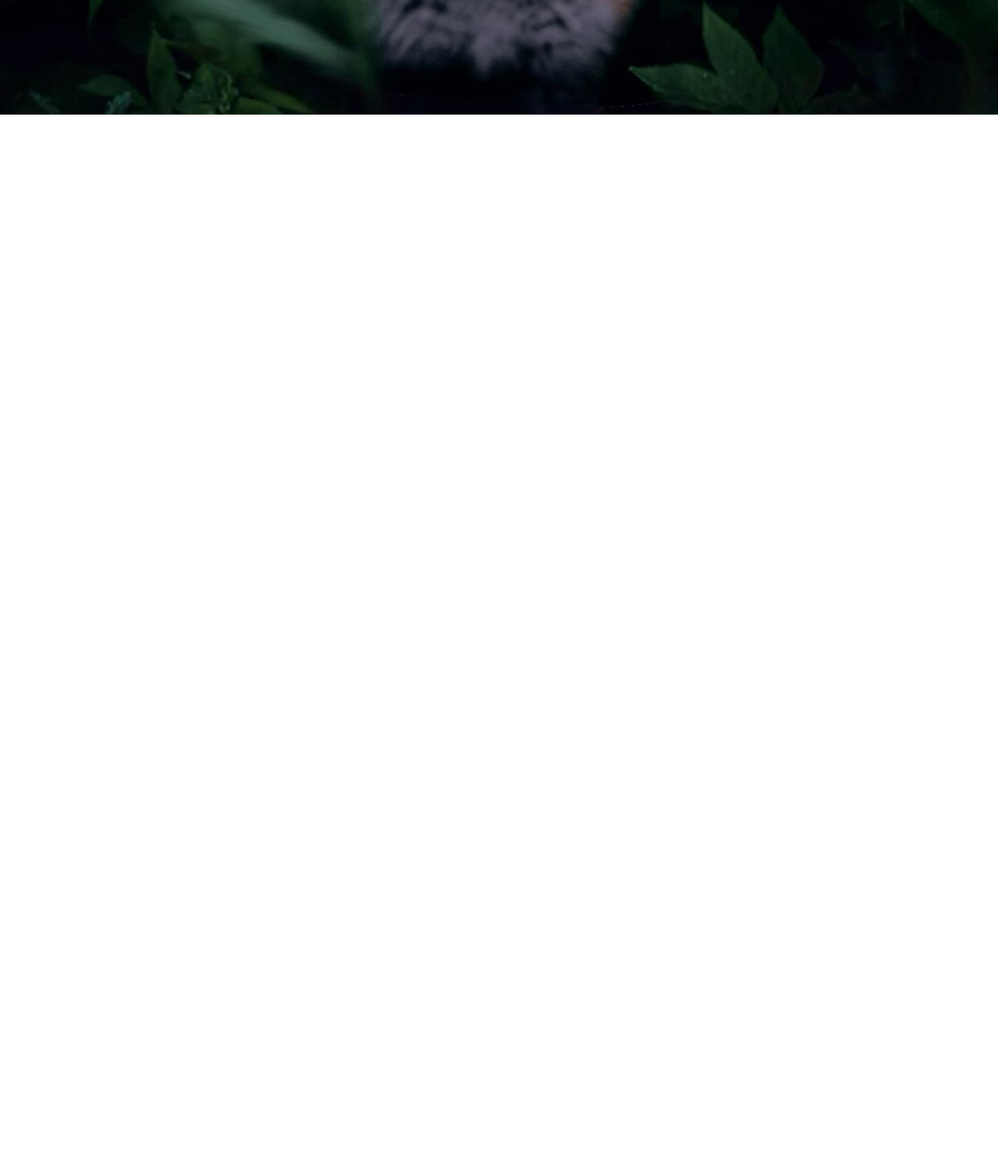
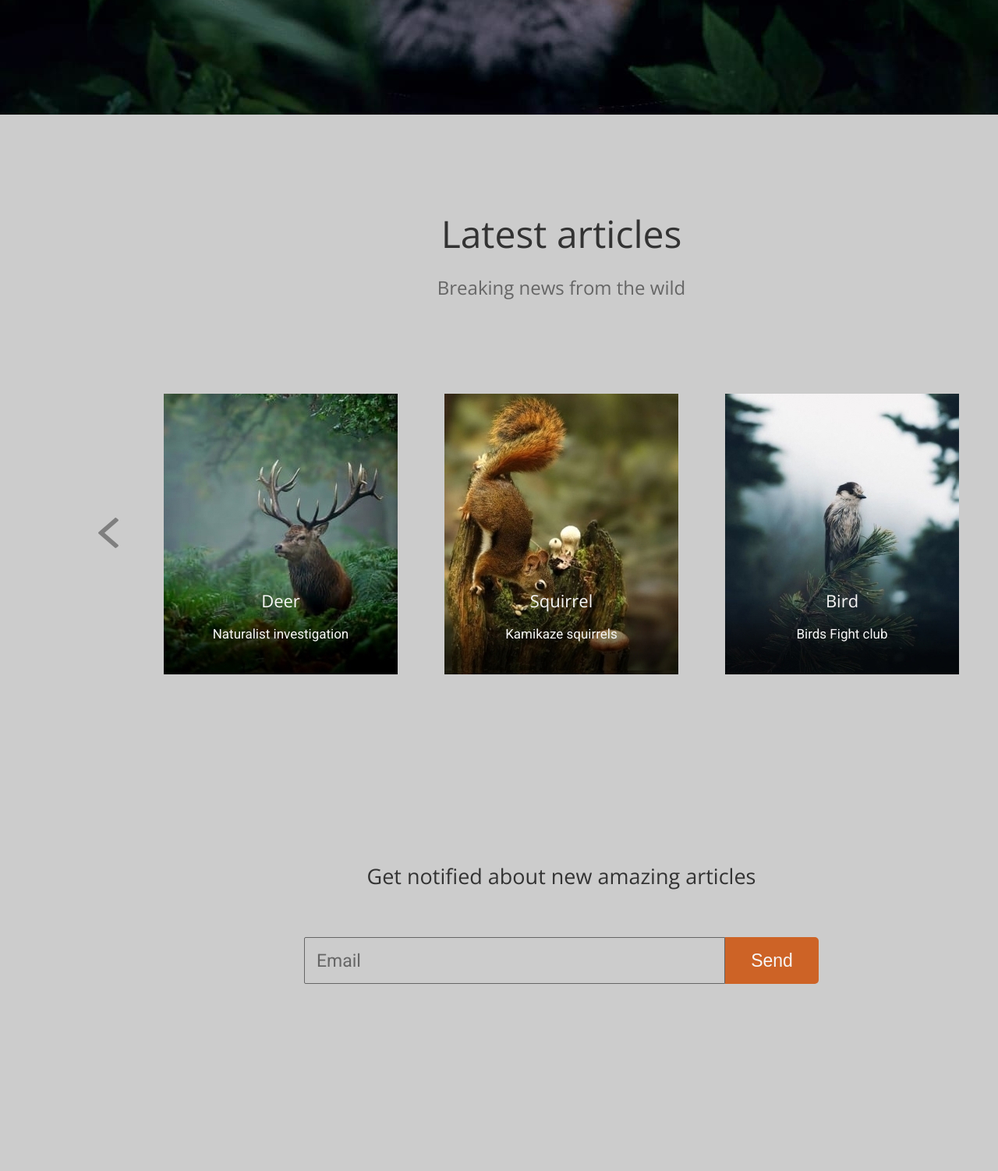
Before and after one commit to leness/wildlife, a plain HTML site: page index.html in a window 1280 px wide. Shown: the part 632-2134 px from the top of the page at 78% size. Before the commit the page ends 800 px from the top, so only its background shows below. Drawn offline with nearby package versions, Linux system fonts and the light colour scheme.

Commit message:
feat: add main

```diff
--- a/index.html
+++ b/index.html
@@ -63,6 +63,70 @@
           </div>
         </div>
       </section>
+
+      <section class="articles">
+        <div class="wrapper">
+          <h2 class="articles__caption">Latest articles</h2>
+          <p class="articles__subcaption">Breaking news from the wild</p>
+          <div class="slider">
+            <button class="slider__arrow">
+              <img src="./assets/images/arrow.svg" alt="Turn left slider" />
+            </button>
+            <div class="slider__content">
+              <section class="card">
+                <div class="card__photo">
+                  <img
+                    src="./assets/images/deer.jpg"
+                    alt="deer photo"
+                    class="card__image"
+                  />
+                </div>
+                <h4 class="card__name">Deer</h4>
+                <p class="card__description">Naturalist investigation</p>
+              </section>
+              <section class="card">
+                <div class="card__photo">
+                  <img
+                    src="./assets/images/squirrel.jpg"
+                    alt="squirrel photo"
+                    class="card__image"
+                  />
+                </div>
+                <h4 class="card__name">Squirrel</h4>
+                <p class="card__description">Kamikaze squirrels</p>
+              </section>
+              <section class="card">
+                <div class="card__photo">
+                  <img
+                    src="./assets/images/bird.jpg"
+                    alt="bird photo"
+                    class="card__image"
+                  />
+                </div>
+                <h4 class="card__name">Bird</h4>
+                <p class="card__description">Birds Fight club</p>
+              </section>
+            </div>
+            <button class="slider__arrow slider__arrow_left">
+              <img src="./assets/images/arrow.svg" alt="Turn left slider" />
+            </button>
+          </div>
+        </div>
+      </section>
+      <section class="notified">
+        <div class="wrapper">
+          <h3 class="notified__caption">
+            Get notified about new amazing articles
+          </h3>
+          <form action="#" class="form" method="POST">
+            <input class="form__input" type="email" placeholder="Email" pattern="[a-z0-9._%+-]+@[a-z0-9.-]+\.[a-z]{2,}$" required></input>
+            <button class="form__submit btn" type="submit">Send</button>
+          </form>
+        </div>
+      </section>
     </main>
+    <footer class="footer">
+      <div class="wrapper"></div>
+    </footer>
   </body>
 </html>
--- a/style.css
+++ b/style.css
@@ -3,10 +3,13 @@
 
 :root {
     --font-light: #f7f7f7;
+    --font-grey: #666666;
     --orange-main: #CD6326;
     --orange-light: #E39128;
     --orange-dark: #8F5613;
-    --header-bg: #02160b
+    --header-bg: #02160b;
+    --artnot-bg: #cccccc;
+    --font-dark: #333333;
 }
 
 *,
@@ -154,7 +157,6 @@ background: none;
 
 .survival {
     height: 700px;
-    /* max-height: 700px; */
 }
 
 .survival_bg {
@@ -202,6 +204,7 @@ color: var(--font-light);
 .btn:hover {
     cursor: pointer;
     background: var(--orange-light);
+    transition: background .2s;
 }
 
 .btn:active {
@@ -210,7 +213,154 @@ color: var(--font-light);
 
 .survival__donate {
     padding: 16px 42px 17px 42px;
-    /* width: 160px; */
-    /* height: 60px; */
+}
 
+.articles {
+    max-height: 728px;
 }
+
+.articles, .notified {
+    background: var(--artnot-bg);
+}
+
+.articles__caption {
+    padding: 120px 0 20px 0;
+    color: var(--font-dark);
+    font-family: 'Open Sans', sans-serif;
+    font-size: 48px;
+    font-weight: 400;
+    text-align: center;
+}
+
+.articles__subcaption {
+    padding-bottom: 120px;
+    color: var(--font-grey);
+    font-family: 'Open Sans', sans-serif;
+    font-size: 24px;
+    font-weight: 400;
+    text-align: center;
+}
+
+.slider {
+    min-width: 100%;
+    min-height: 360px;
+    display: flex;
+    justify-content: space-between;
+    align-items: center;
+}
+
+.slider__arrow {
+    max-width: 30px;
+    max-width: 70px;
+    background: none;
+    opacity: .75;
+}
+
+.slider__arrow:hover {
+    opacity: 1;
+    cursor: pointer;
+    transition: .2s;
+}
+
+.slider__arrow_left {
+    transform: rotate(180deg);
+}
+
+.slider__content {
+    max-width: 1020px;
+    max-height: 360px;
+    display: flex;
+    justify-content: space-between;
+}
+
+.card {
+    max-width: 300px;
+    max-height: 360px;
+    display: flex;
+    flex-direction: column;
+    position: relative;
+}
+
+.card:nth-child(2n) {
+    margin: 0 60px;
+}
+
+.card__photo {
+    width: 300px;
+    height: 360px;
+}
+
+.card__image {
+    width: 100%;
+    height: 100%;
+}
+
+.card__name {
+    position: absolute;
+    bottom: 80px;
+    left: 50%;
+    transform: translateX(-50%);
+    color: var(--font-light);
+    font-family: 'Open Sans', sans-serif;
+    font-size: 22px;
+    font-weight: 400;
+}
+
+.card__description {
+    width: 186px;
+    position: absolute;
+    bottom: 42px;
+    left: 50%;
+    transform: translateX(-50%);
+    color: var(--font-light);
+    font-size: 17px;
+    font-weight: 400;
+    text-align: center;
+}
+
+.notified {
+    max-height: 640px;
+    padding-bottom: 240px;
+}
+
+.notified__caption {
+    padding: 240px 0 60px;
+    color: var(--font-dark);
+    font-family: 'Open Sans', sans-serif;
+    font-size: 27px;
+    font-weight: 400;
+    text-align: center;
+}
+
+.form {
+    margin: 0 auto;
+    width: 660px;
+    height: 60px;
+    display: flex;
+}
+
+.form__input {
+    width: 540px;
+    padding: 0 15px;
+    height: 100%;
+    outline: none;
+    border: 1px solid var(--font-grey);
+    font-size: 23px;
+    border-radius: 2px;
+    border-top-right-radius: 0;
+    border-bottom-right-radius: 0;
+    background: none;
+}
+
+.form__input::placeholder {
+    color: var(--font-grey);
+    font-size: 23px;
+    font-family: Roboto, sans-serif;
+}
+
+.form__submit {
+    width: 120px;
+    height: 100%;
+    border-top-left-radius: 0;
+    border-bottom-left-radius: 0;
+}
```
